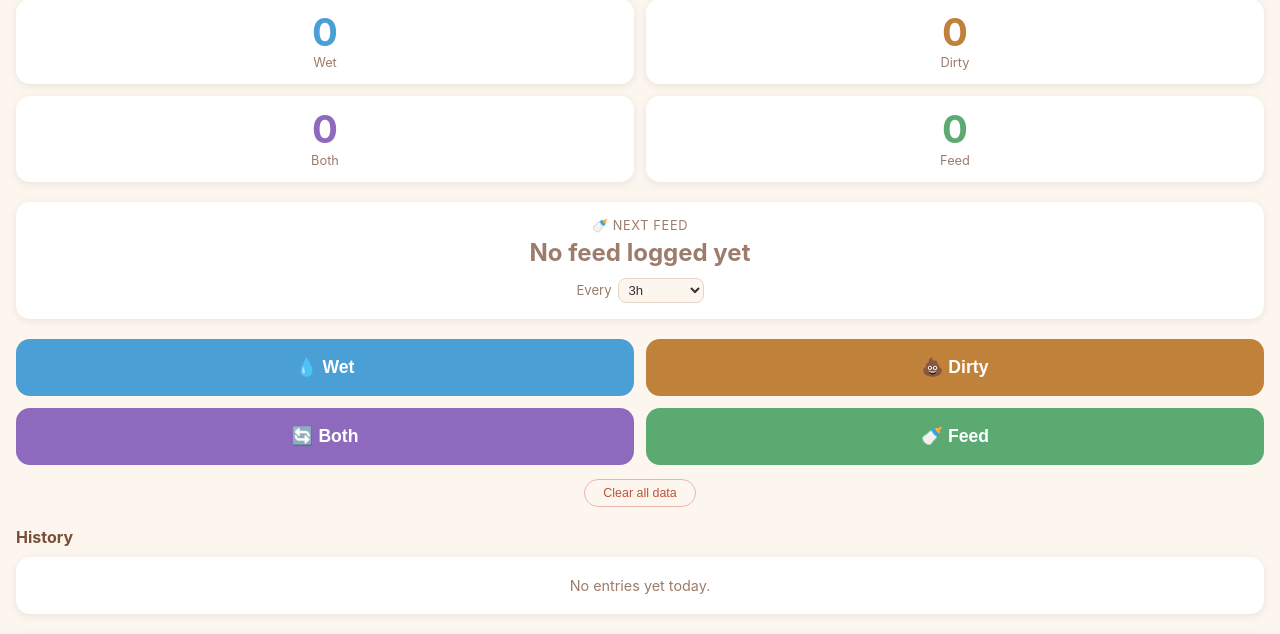
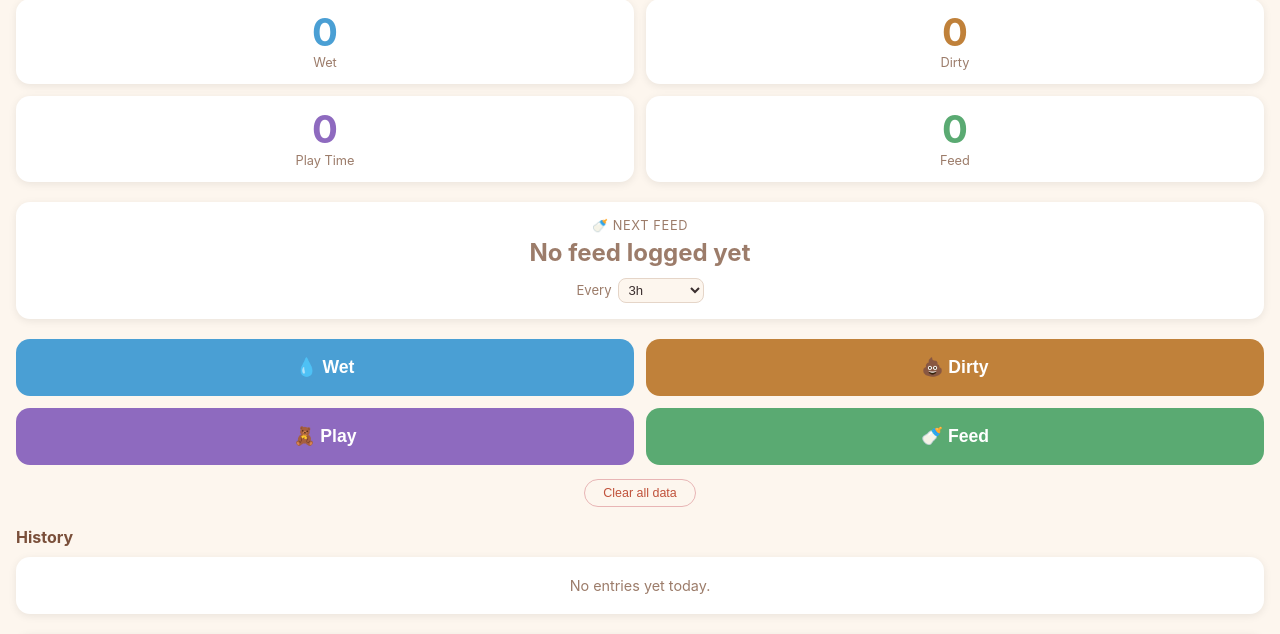
Before and after one commit to qiaoyiX/nursery-keyboard, a Flask app: page / in a window 1280 px wide. Shown: the part 85-719 px from the top of the page. Run offline with Flask 3, Linux system fonts and the light colour scheme.

Commit message:
Rename third button from Both → Play (play time)
Updates all string values, CSS classes, button emoji (🔄→🧸),
labels, keypad mapping, and chart legend across app.py,
templates/index.html, and README.md.

Co-Authored-By: Claude Sonnet 4.6 <noreply@anthropic.com>

```diff
--- a/app.py
+++ b/app.py
@@ -27,7 +27,7 @@ DEFAULT_SETTINGS = {"feed_interval_minutes": 180}
 KEYPAD_KEYS = {
     "KEY_SPACE":  "Wet",
     "KEY_PAGEUP": "Dirty",
-    "KEY_DOWN":   "Both",
+    "KEY_DOWN":   "Play",
     "KEY_UP":     "Feed",
 }
 
@@ -143,7 +143,7 @@ def keypad_listener():
 def today_stats(entries):
     today = datetime.now().date().isoformat()
     today_entries = [e for e in entries if e["time"].startswith(today)]
-    counts = {label: 0 for label in ["Wet", "Dirty", "Both", "Feed"]}
+    counts = {label: 0 for label in ["Wet", "Dirty", "Play", "Feed"]}
     for e in today_entries:
         if e["type"] in counts:
             counts[e["type"]] += 1
@@ -155,7 +155,7 @@ def daily_stats(entries, days=7):
     result = []
     for i in range(days - 1, -1, -1):
         d = (today - timedelta(days=i)).isoformat()
-        counts = {label: 0 for label in ["Wet", "Dirty", "Both", "Feed"]}
+        counts = {label: 0 for label in ["Wet", "Dirty", "Play", "Feed"]}
         for e in entries:
             if e["time"].startswith(d) and e["type"] in counts:
                 counts[e["type"]] += 1
@@ -165,13 +165,13 @@ def daily_stats(entries, days=7):
 
 def hourly_stats(entries):
     today = datetime.now().date().isoformat()
-    result = [{"hour": h, "Wet": 0, "Dirty": 0, "Both": 0, "Feed": 0} for h in range(24)]
+    result = [{"hour": h, "Wet": 0, "Dirty": 0, "Play": 0, "Feed": 0} for h in range(24)]
     for e in entries:
         if not e["time"].startswith(today):
             continue
         try:
             h = datetime.fromisoformat(e["time"]).hour
-            if e["type"] in ("Wet", "Dirty", "Both", "Feed"):
+            if e["type"] in ("Wet", "Dirty", "Play", "Feed"):
                 result[h][e["type"]] += 1
         except Exception:
             pass
@@ -225,7 +225,7 @@ def clear_log():
 def log_event():
     data = request.get_json(silent=True) or {}
     event_type = data.get("type")
-    if event_type not in ["Wet", "Dirty", "Both", "Feed"]:
+    if event_type not in ["Wet", "Dirty", "Play", "Feed"]:
         return jsonify({"error": "invalid type"}), 400
     add_entry(event_type)
     return jsonify({"ok": True})
--- a/templates/index.html
+++ b/templates/index.html
@@ -49,7 +49,7 @@
     .count-card .label { font-size: 0.8rem; color: #9c7c6a; margin-top: 4px; }
     .wet .num { color: #4a9fd4; }
     .dirty .num { color: #c0813a; }
-    .both .num { color: #8e6abf; }
+    .play .num { color: #8e6abf; }
     .feed .num { color: #5aaa72; }
 
     .buttons {
@@ -71,7 +71,7 @@
     button:active { transform: scale(0.96); opacity: 0.85; }
     .btn-wet    { background: #4a9fd4; }
     .btn-dirty  { background: #c0813a; }
-    .btn-both   { background: #8e6abf; }
+    .btn-play   { background: #8e6abf; }
     .btn-feed   { background: #5aaa72; }
 
     .clear-wrap {
@@ -127,7 +127,7 @@
     .entry .time { color: #9c7c6a; font-size: 0.8rem; }
     .type-wet   { color: #4a9fd4; }
     .type-dirty { color: #c0813a; }
-    .type-both  { color: #8e6abf; }
+    .type-play  { color: #8e6abf; }
     .type-feed  { color: #5aaa72; }
     .empty { text-align: center; padding: 20px; color: #9c7c6a; font-size: 0.9rem; }
 
@@ -201,9 +201,9 @@
       <div class="num" id="cnt-Dirty">{{ counts.Dirty }}</div>
       <div class="label">Dirty</div>
     </div>
-    <div class="count-card both">
-      <div class="num" id="cnt-Both">{{ counts.Both }}</div>
-      <div class="label">Both</div>
+    <div class="count-card play">
+      <div class="num" id="cnt-Play">{{ counts.Play }}</div>
+      <div class="label">Play Time</div>
     </div>
     <div class="count-card feed">
       <div class="num" id="cnt-Feed">{{ counts.Feed }}</div>
@@ -223,7 +223,7 @@
   <div class="buttons">
     <button class="btn-wet"   onclick="logEvent('Wet')">💧 Wet</button>
     <button class="btn-dirty" onclick="logEvent('Dirty')">💩 Dirty</button>
-    <button class="btn-both"  onclick="logEvent('Both')">🔄 Both</button>
+    <button class="btn-play"  onclick="logEvent('Play')">🧸 Play</button>
     <button class="btn-feed"  onclick="logEvent('Feed')">🍼 Feed</button>
   </div>
 
@@ -314,8 +314,8 @@
       }
     }
 
-    const TYPES = ["Wet", "Dirty", "Both", "Feed"];
-    const COLORS = { Wet: "#4a9fd4", Dirty: "#c0813a", Both: "#8e6abf", Feed: "#5aaa72" };
+    const TYPES = ["Wet", "Dirty", "Play", "Feed"];
+    const COLORS = { Wet: "#4a9fd4", Dirty: "#c0813a", Play: "#8e6abf", Feed: "#5aaa72" };
 
     function updateDate() {
       document.getElementById("dateLabel").textContent =
```
Also changed, not shown: README.md.
